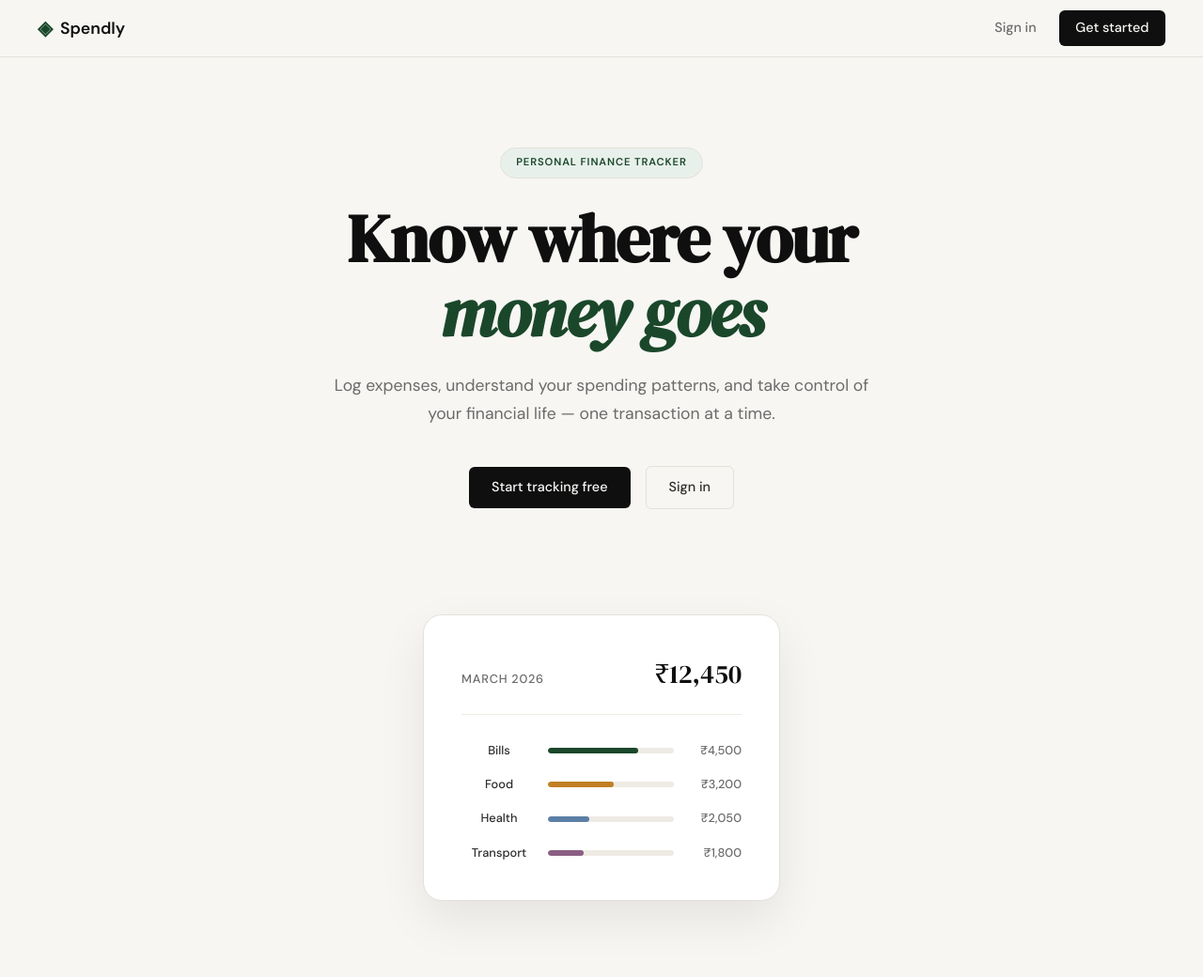
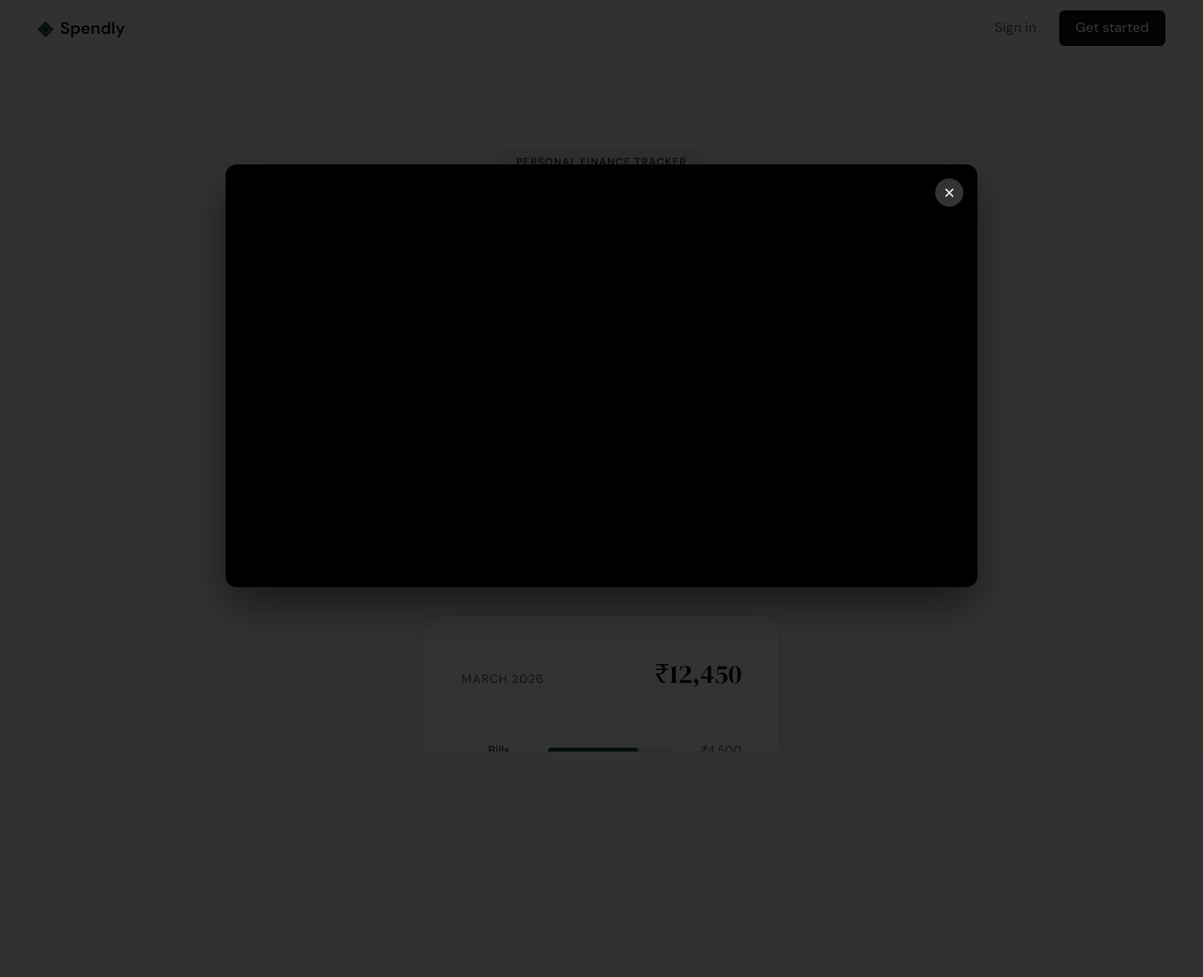
Before and after one commit to jatinraut4/spendly, a Flask app: page / in a window 1280 px wide. Shown: the top 1040 px of the page at 94% size. After the commit the page ends 800 px from the top, so only its background shows below. Run offline with Flask 3, Linux system fonts and the light colour scheme.

Commit message:
landing: add youtube modal on see how it works click

```diff
--- a/expense-tracker/templates/landing.html
+++ b/expense-tracker/templates/landing.html
@@ -23,6 +23,7 @@
         <div class="hero-actions">
             <a href="{{ url_for('register') }}" class="btn-primary">Start tracking free</a>
             <a href="{{ url_for('login') }}" class="btn-ghost">Sign in</a>
+            <a href="javascript:void(0)" id="open-modal" class="btn-ghost">See how it works</a>
         </div>
     </div>
     <div class="hero-visual">
@@ -93,4 +94,46 @@
     </div>
 </section>
 
+<div id="video-modal" class="modal-overlay" style="display: none; position: fixed; top: 0; left: 0; width: 100%; height: 100%; background: rgba(0,0,0,0.8); z-index: 1000; display: flex; align-items: center; justify-content: center; cursor: pointer;">
+    <div class="modal-content" style="position: relative; width: 90%; max-width: 800px; background: #000; border-radius: var(--radius-md); overflow: hidden; box-shadow: 0 20px 50px rgba(0,0,0,0.5);">
+        <button id="close-modal" style="position: absolute; top: 15px; right: 15px; background: rgba(255,255,255,0.2); color: white; border: none; font-size: 20px; cursor: pointer; width: 30px; height: 30px; border-radius: 50%; z-index: 10; transition: background 0.2s;">&times;</button>
+        <div class="video-container" style="position: relative; padding-bottom: 56.25%; height: 0;">
+            <iframe id="modal-video" style="position: absolute; top: 0; left: 0; width: 100%; height: 100%; border: none;" src="" allow="autoplay; encrypted-media" allowfullscreen></iframe>
+        </div>
+    </div>
+</div>
+
+<script>
+(function() {
+    const modal = document.getElementById('video-modal');
+    const openBtn = document.getElementById('open-modal');
+    const closeBtn = document.getElementById('close-modal');
+    const video = document.getElementById('modal-video');
+    const videoUrl = "https://www.youtube.com/embed/dQw4w9WgXcQ"; // Placeholder
+
+    const openModal = () => {
+        video.src = videoUrl;
+        modal.style.display = 'flex';
+        document.body.style.overflow = 'hidden';
+    };
+
+    const closeModal = () => {
+        video.src = "";
+        modal.style.display = 'none';
+        document.body.style.overflow = '';
+    };
+
+    openBtn.addEventListener('click', openModal);
+    closeBtn.addEventListener('click', (e) => {
+        e.stopPropagation();
+        closeModal();
+    });
+
+    modal.addEventListener('click', (e) => {
+        if (e.target === modal) closeModal();
+    });
+})();
+</script>
+
+
 {% endblock %}
```
